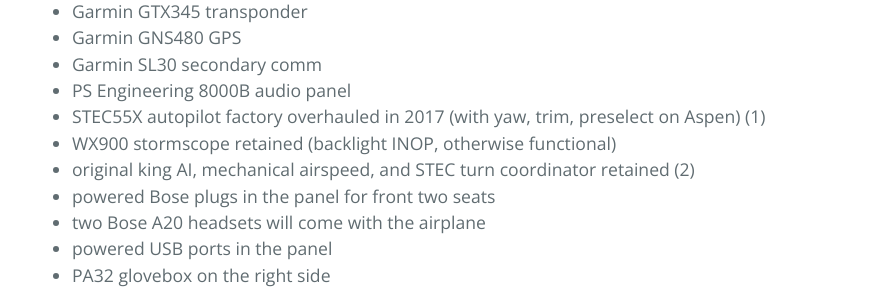
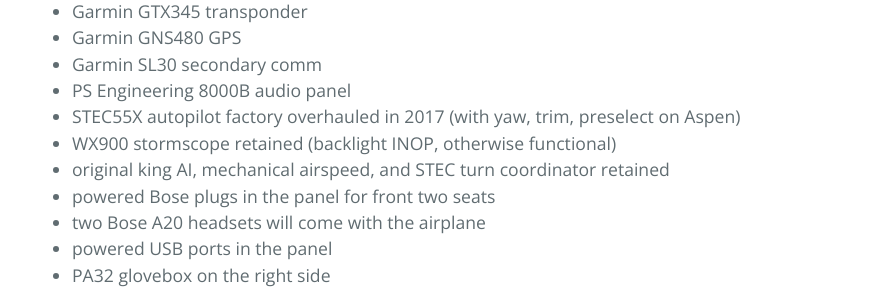
Before and after one commit to RNCTX/N595TC, a Jekyll site: the page built from index.md, in a window 1280 px wide. Shown: the part 1181-1481 px from the top of the page, without its empty margins (192-1087 px from the left). Built offline with Jekyll 4.4.1, drawn with Linux system fonts in a browser that asks for light colours; our own code applies the rules of GitHub Pages for plain Markdown files.

Commit message:
Update index.md

```diff
--- a/index.md
+++ b/index.md
@@ -18,9 +18,9 @@ I'm guessing you got here from Trade-A-Plane or Controller. This domain was regi
 * Garmin GNS480 GPS
 * Garmin SL30 secondary comm
 * PS Engineering 8000B audio panel
-* STEC55X autopilot factory overhauled in 2017 (with yaw, trim, preselect on Aspen) (1)
+* STEC55X autopilot factory overhauled in 2017 (with yaw, trim, preselect on Aspen)
 * WX900 stormscope retained (backlight INOP, otherwise functional)
-* original king AI, mechanical airspeed, and STEC turn coordinator retained (2)
+* original king AI, mechanical airspeed, and STEC turn coordinator retained
 * powered Bose plugs in the panel for front two seats
 * two Bose A20 headsets will come with the airplane
 * powered USB ports in the panel
```
